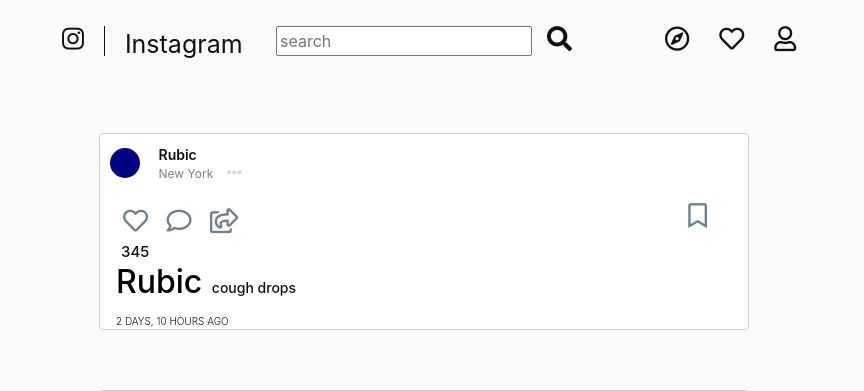
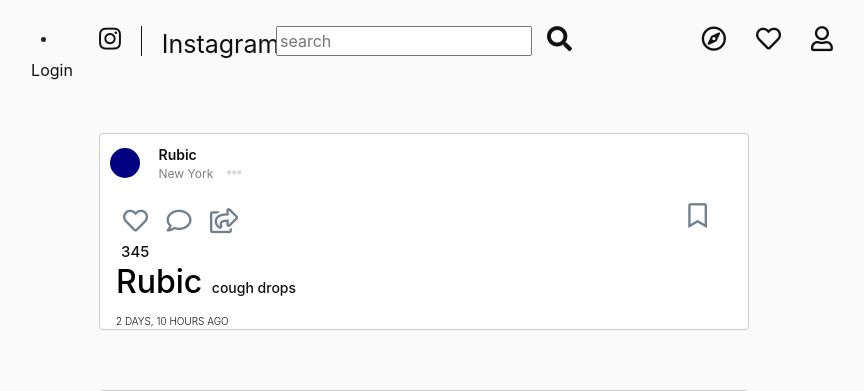
Before and after one commit to briankc804/INSTAGRAM, a Django app: page / in a window 1280 px wide. Shown: the top 391 px of the page, without its empty margins (216-1080 px from the left). Run offline with Django 4.2, Linux system fonts and the light colour scheme; data comes from the database, SQL or seed files in the repository; some libraries are stand-ins or nearby versions.

Commit message:
created a login form

```diff
--- a/insta/templates/insta/base.html
+++ b/insta/templates/insta/base.html
@@ -12,11 +12,18 @@
 <body>
     <header>
         <div class='navigation'>
+            <div class='login'>
+                <li class="nav-item">
+                    <a class="nav-link" href="{% url 'login' %}">
+                        Login</a>
+                </li>
+            </div>
             <div class='instalogo'>
                 <a class='' href='/'><i class="fab fa-instagram"></i></a>
                 <a class='vl' href='/'></a>
                 <a href='/'>Instagram</a>
             </div>
+
             <div class='search_bar'>
                 <input type='text' placeholder='search'>
                 <a class='search' href=''><i class="fas fa-search"></i></a>
--- a/instagram/urls.py
+++ b/instagram/urls.py
@@ -20,5 +20,7 @@ from django.conf import settings
 
 urlpatterns = [
     path('admin/', admin.site.urls),
-    path('',include('insta.urls'))
+    path('',include('insta.urls')),
+    path('',include('members.urls')),
+
 ] + static(settings.MEDIA_URL, document_root=settings.MEDIA_ROOT)
--- a/members/urls.py
+++ b/members/urls.py
@@ -4,5 +4,5 @@ from . import views
 
 
 urlpatterns = [
-
+    path('login_user/', views.login_user, name="login"),
 ]
```
Also changed, not shown: members/templates/authenticate/login.html (added, +25 -0 lines), members/views.py (+6 -1 lines), members/templates/authentication/login.html (deleted).
